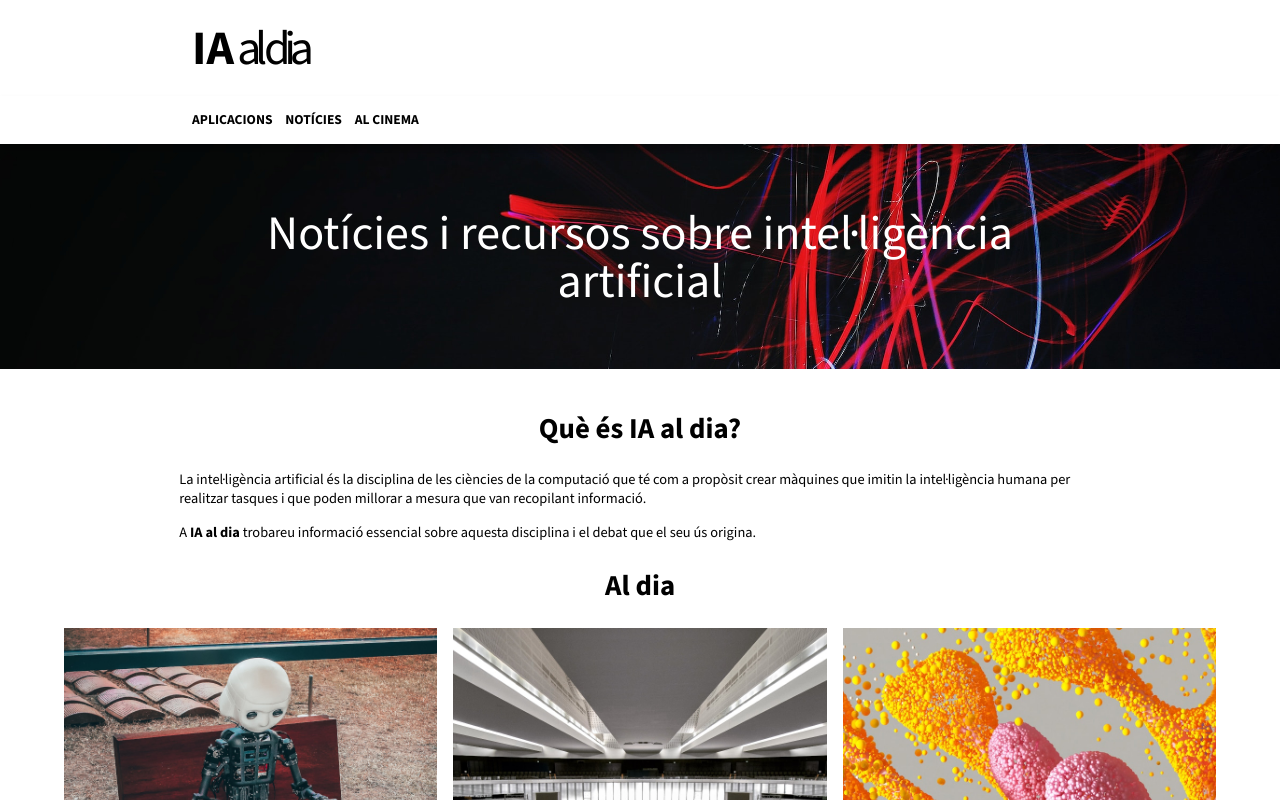
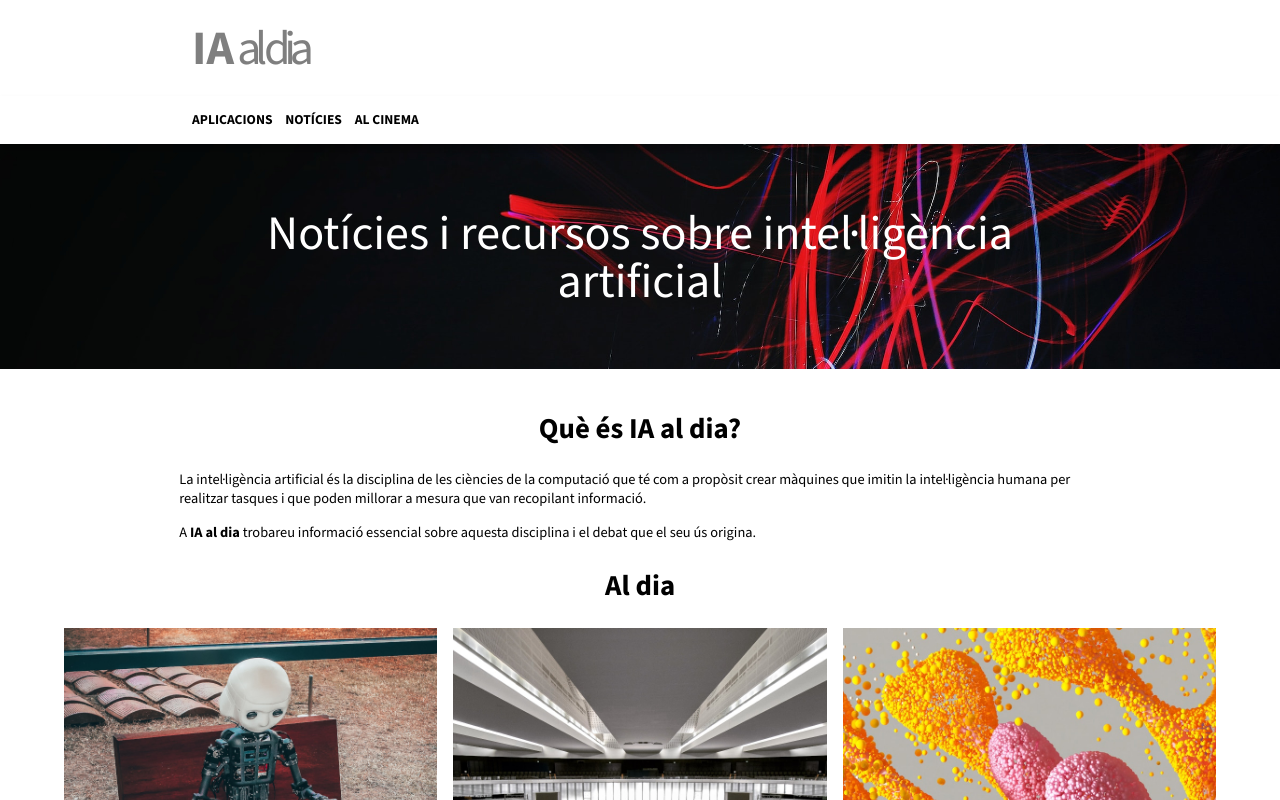
Before and after one commit to nrocabus/IA-al-dia, a plain HTML site: page index.html in a window 1280 px wide. In both pictures the pointer is over the link "IA al dia". Shown: the top 800 px of the page. Drawn offline with nearby package versions, Linux system fonts and the light colour scheme.

Commit message:
Update estils.css

```diff
--- a/css/estils.css
+++ b/css/estils.css
@@ -92,7 +92,7 @@ nav ul li:not(:last-child) {
         margin-bottom: .2rem;
 }
 
-nav ul a:hover{
+nav ul a:hover, header p a:hover{
     color: rgba(0, 0, 0, .5);
 }
 
```
